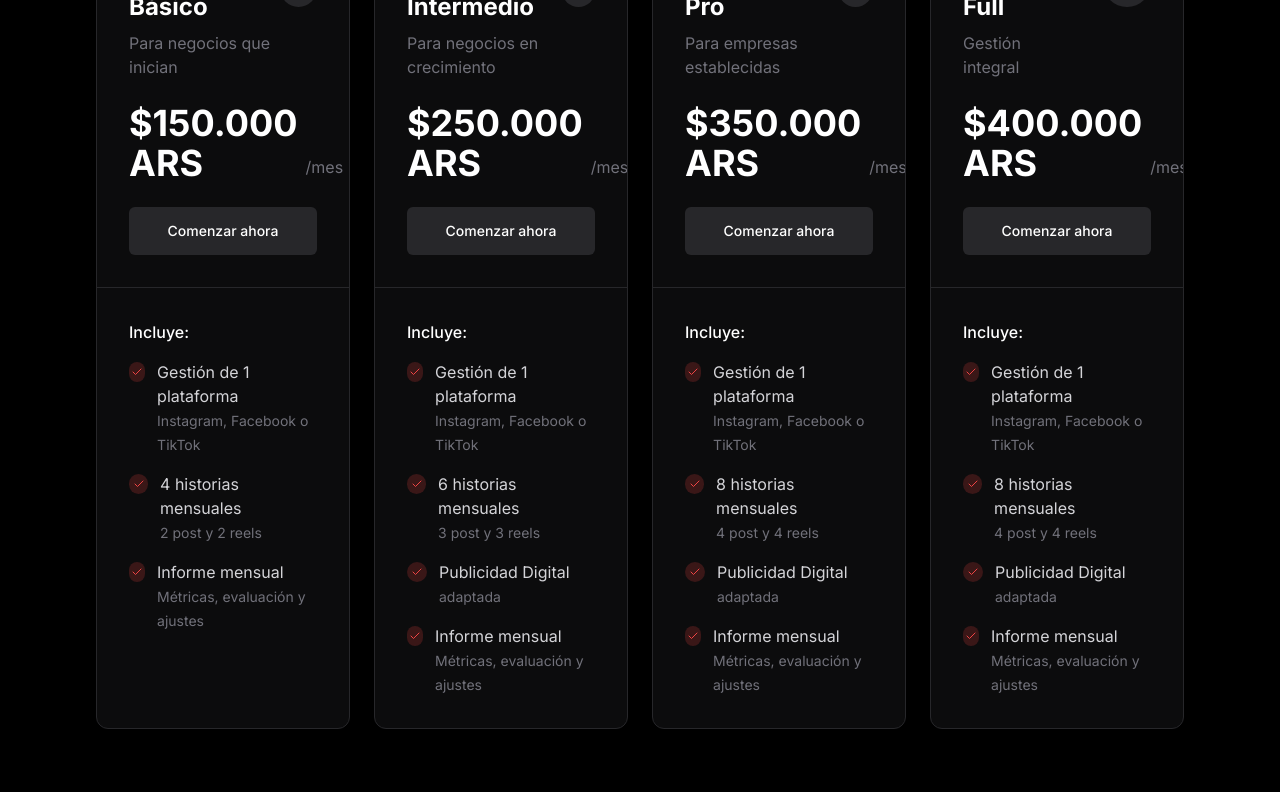
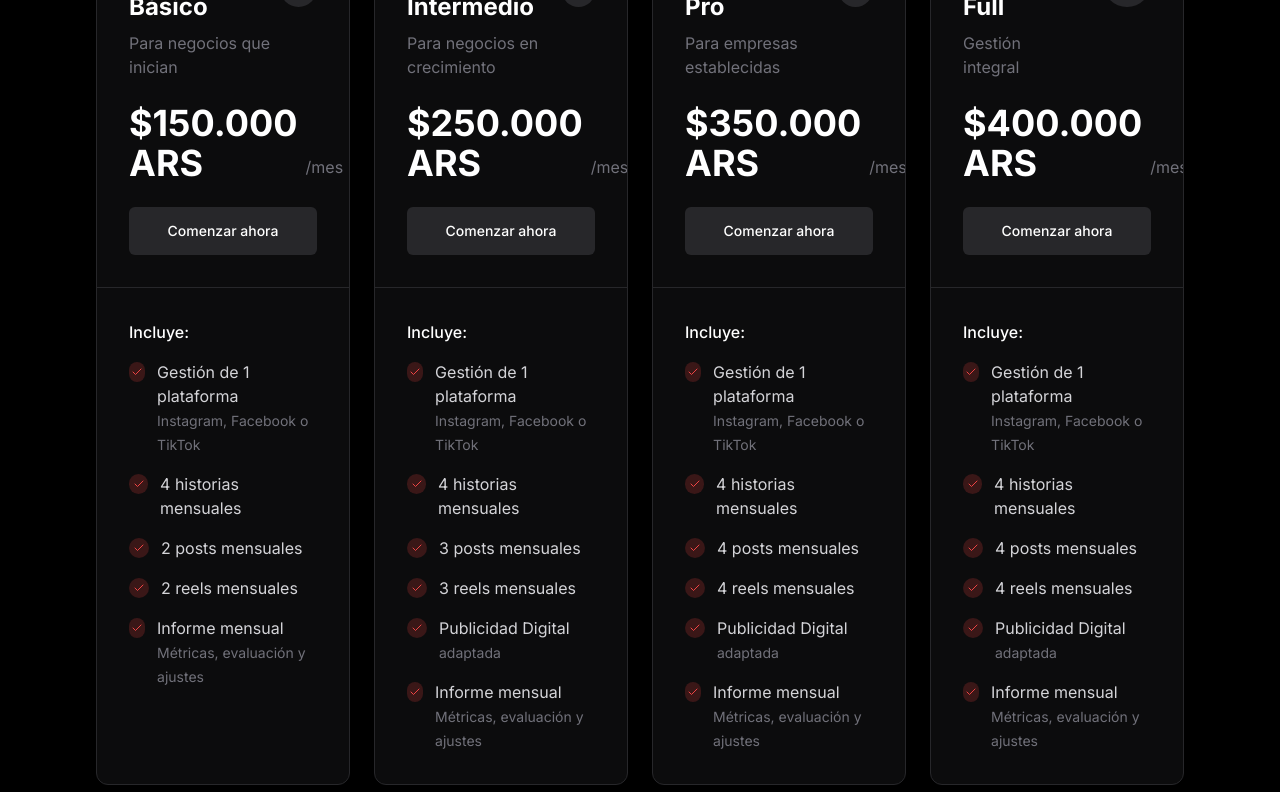
Before and after one commit to exelobaiza/alpha-marketing, a Next.js app: page / in a window 1280 px wide. Shown: the part 2154-2946 px from the top of the page. Built offline with nearby package versions, Linux system fonts and the light colour scheme; no server answers.

Commit message:
changes applied

```diff
--- a/app/page.tsx
+++ b/app/page.tsx
@@ -405,7 +405,22 @@ export default function Home() {
                       </div>
                       <div>
                         <span className="text-zinc-300 block">4 historias mensuales</span>
-                        <span className="text-zinc-500 text-sm">2 post y 2 reels</span>
+                      </div>
+                    </li>
+                    <li className="flex items-start">
+                      <div className="w-5 h-5 rounded-full bg-red-500/20 flex items-center justify-center mt-0.5 mr-3">
+                        <Check className="text-red-500 h-3 w-3" />
+                      </div>
+                      <div>
+                        <span className="text-zinc-300 block">2 posts mensuales</span>
+                      </div>
+                    </li>
+                    <li className="flex items-start">
+                      <div className="w-5 h-5 rounded-full bg-red-500/20 flex items-center justify-center mt-0.5 mr-3">
+                        <Check className="text-red-500 h-3 w-3" />
+                      </div>
+                      <div>
+                        <span className="text-zinc-300 block">2 reels mensuales</span>
                       </div>
                     </li>
                     <li className="flex items-start">
@@ -471,8 +486,23 @@ export default function Home() {
                         <Check className="text-red-500 h-3 w-3" />
                       </div>
                       <div>
-                        <span className="text-zinc-300 block">6 historias mensuales</span>
-                        <span className="text-zinc-500 text-sm">3 post y 3 reels</span>
+                        <span className="text-zinc-300 block">4 historias mensuales</span>
+                      </div>
+                    </li>
+                    <li className="flex items-start">
+                      <div className="w-5 h-5 rounded-full bg-red-500/20 flex items-center justify-center mt-0.5 mr-3">
+                        <Check className="text-red-500 h-3 w-3" />
+                      </div>
+                      <div>
+                        <span className="text-zinc-300 block">3 posts mensuales</span>
+                      </div>
+                    </li>
+                    <li className="flex items-start">
+                      <div className="w-5 h-5 rounded-full bg-red-500/20 flex items-center justify-center mt-0.5 mr-3">
+                        <Check className="text-red-500 h-3 w-3" />
+                      </div>
+                      <div>
+                        <span className="text-zinc-300 block">3 reels mensuales</span>
                       </div>
                     </li>
                     <li className="flex items-start">
@@ -547,8 +577,23 @@ export default function Home() {
                         <Check className="text-red-500 h-3 w-3" />
                       </div>
                       <div>
-                        <span className="text-zinc-300 block">8 historias mensuales</span>
-                        <span className="text-zinc-500 text-sm">4 post y 4 reels</span>
+                        <span className="text-zinc-300 block">4 historias mensuales</span>
+                      </div>
+                    </li>
+                    <li className="flex items-start">
+                      <div className="w-5 h-5 rounded-full bg-red-500/20 flex items-center justify-center mt-0.5 mr-3">
+                        <Check className="text-red-500 h-3 w-3" />
+                      </div>
+                      <div>
+                        <span className="text-zinc-300 block">4 posts mensuales</span>
+                      </div>
+                    </li>
+                    <li className="flex items-start">
+                      <div className="w-5 h-5 rounded-full bg-red-500/20 flex items-center justify-center mt-0.5 mr-3">
+                        <Check className="text-red-500 h-3 w-3" />
+                      </div>
+                      <div>
+                        <span className="text-zinc-300 block">4 reels mensuales</span>
                       </div>
                     </li>
                     <li className="flex items-start">
@@ -623,8 +668,23 @@ export default function Home() {
                         <Check className="text-red-500 h-3 w-3" />
                       </div>
                       <div>
-                        <span className="text-zinc-300 block">8 historias mensuales</span>
-                        <span className="text-zinc-500 text-sm">4 post y 4 reels</span>
+                        <span className="text-zinc-300 block">4 historias mensuales</span>
+                      </div>
+                    </li>
+                    <li className="flex items-start">
+                      <div className="w-5 h-5 rounded-full bg-red-500/20 flex items-center justify-center mt-0.5 mr-3">
+                        <Check className="text-red-500 h-3 w-3" />
+                      </div>
+                      <div>
+                        <span className="text-zinc-300 block">4 posts mensuales</span>
+                      </div>
+                    </li>
+                    <li className="flex items-start">
+                      <div className="w-5 h-5 rounded-full bg-red-500/20 flex items-center justify-center mt-0.5 mr-3">
+                        <Check className="text-red-500 h-3 w-3" />
+                      </div>
+                      <div>
+                        <span className="text-zinc-300 block">4 reels mensuales</span>
                       </div>
                     </li>
                     <li className="flex items-start">
```
